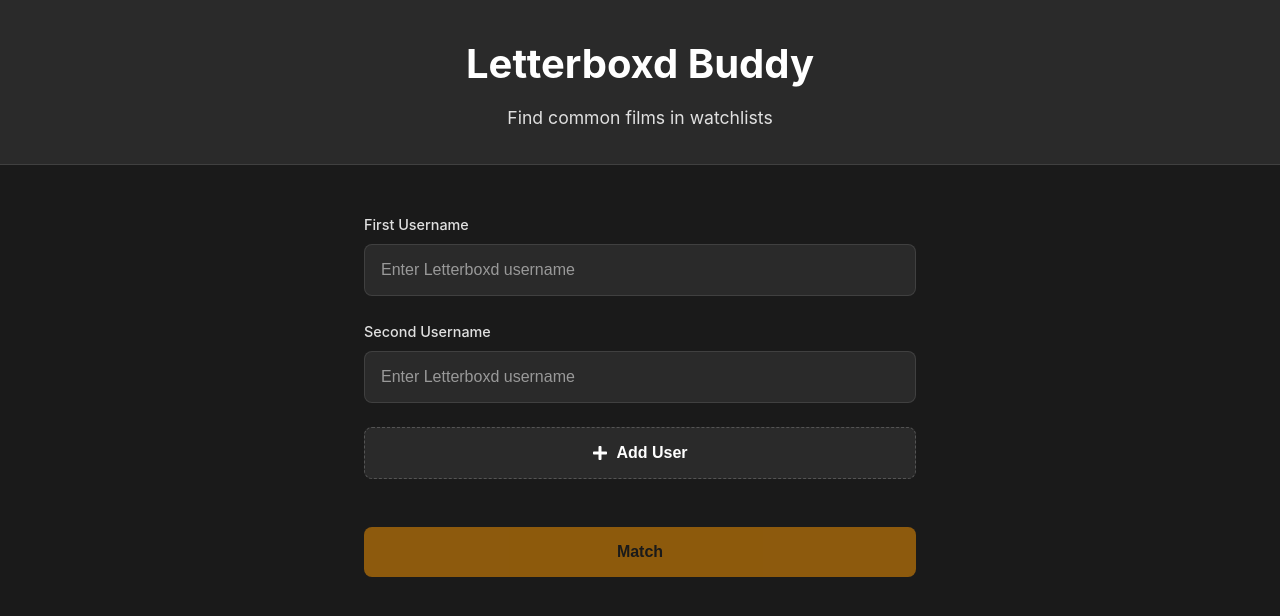
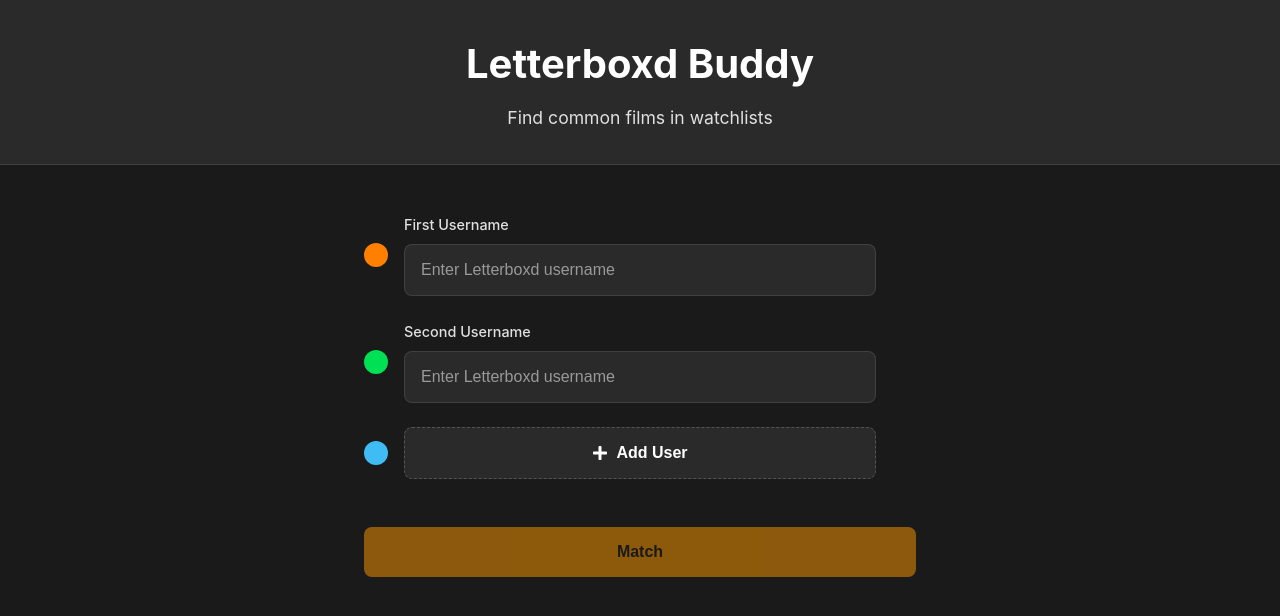
Before and after one commit to larswan/letterbuds, a React (Vite) app: page / in a window 1280 px wide. Shown: the top 616 px of the page. Built offline with nearby package versions, Linux system fonts and the light colour scheme.

Commit message:
Improve form layout: move checkmark to label, fix remove button positioning
- Move validation checkmark to right of username label
- Position remove button vertically centered on input
- Reserve space for remove button to prevent input width changes
- Match Add User button width with input groups

```diff
--- a/src/components/WatchlistForm.tsx
+++ b/src/components/WatchlistForm.tsx
@@ -83,9 +83,12 @@
   });
   const [suggestions, setSuggestions] = useState<string[]>(getStoredUsernames());
   const [nextId, setNextId] = useState(userInputs.length);
+  const [activeDropdown, setActiveDropdown] = useState<string | null>(null);
+  const [selectedSuggestionIndex, setSelectedSuggestionIndex] = useState<number>(-1);
 
   // Debounce timers for each input
   const debounceTimers = useRef<Map<string, ReturnType<typeof setTimeout>>>(new Map());
+  const dropdownRefs = useRef<Map<string, HTMLDivElement>>(new Map());
 
   // Update state when initial values change
   useEffect(() => {
@@ -112,6 +115,28 @@
       debounceTimers.current.clear();
     };
   }, []);
+
+  // Close dropdown when clicking outside
+  useEffect(() => {
+    function handleClickOutside(event: MouseEvent) {
+      if (activeDropdown) {
+        const dropdown = dropdownRefs.current.get(activeDropdown);
+        const target = event.target as Node;
+        if (dropdown && !dropdown.contains(target)) {
+          const input = document.getElementById(activeDropdown);
+          if (input && !input.contains(target)) {
+            setActiveDropdown(null);
+            setSelectedSuggestionIndex(-1);
+          }
+        }
+      }
+    }
+
+    if (activeDropdown) {
+      document.addEventListener('mousedown', handleClickOutside);
+      return () => document.removeEventListener('mousedown', handleClickOutside);
+    }
+  }, [activeDropdown]);
 
   const validateUsername = async (username: string, userId: string, skipIfAlreadyValidated: boolean = false) => {
     const trimmed = username.trim();
@@ -187,13 +212,50 @@
     }
   };
 
+  // Get filtered suggestions for an input
+  const getFilteredSuggestions = (value: string): string[] => {
+    const trimmed = value.trim().toLowerCase();
+    if (!trimmed) return suggestions;
+    return suggestions.filter(s => s.toLowerCase().includes(trimmed));
+  };
+
   const handleKeyDown = (e: KeyboardEvent<HTMLInputElement>, userId: string) => {
+    const input = userInputs.find(u => u.id === userId);
+    if (!input) return;
+
     if (e.key === 'Enter') {
       e.preventDefault();
-      const input = userInputs.find(u => u.id === userId);
-      if (input) {
+      if (selectedSuggestionIndex >= 0 && activeDropdown === userId) {
+        // Select the highlighted suggestion
+        const filtered = getFilteredSuggestions(input.username);
+        if (filtered[selectedSuggestionIndex]) {
+          handleUsernameChange(filtered[selectedSuggestionIndex], userId);
+          setActiveDropdown(null);
+          setSelectedSuggestionIndex(-1);
+        }
+      } else {
         validateUsername(input.username, userId);
       }
+    } else if (e.key === 'ArrowDown') {
+      e.preventDefault();
+      const filtered = getFilteredSuggestions(input.username);
+      if (filtered.length > 0) {
+        setActiveDropdown(userId);
+        setSelectedSuggestionIndex(prev =>
+          prev < filtered.length - 1 ? prev + 1 : 0
+        );
+      }
+    } else if (e.key === 'ArrowUp') {
+      e.preventDefault();
+      if (activeDropdown === userId && selectedSuggestionIndex >= 0) {
+        const filtered = getFilteredSuggestions(input.username);
+        setSelectedSuggestionIndex(prev =>
+          prev > 0 ? prev - 1 : filtered.length - 1
+        );
+      }
+    } else if (e.key === 'Escape') {
+      setActiveDropdown(null);
+      setSelectedSuggestionIndex(-1);
     }
   };
 
@@ -221,6 +283,9 @@
     setUserInputs(prev => prev.map(u =>
       u.id === userId ? { ...u, username: value } : u
     ));
+
+    // Reset suggestion selection when typing
+    setSelectedSuggestionIndex(-1);
 
     // Clear duplicate errors from other fields if they were duplicating the previous value
     if (previousValueTrimmed) {
@@ -409,8 +474,15 @@
 
   return (
     <form className="watchlist-form" onSubmit={handleSubmit}>
-      {userInputs.map((input, index) => (
-        <div key={input.id} className="form-group">
+      {userInputs.map((input, index) => {
+        const colorIndex = index % 3;
+        const circleColor = colorIndex === 0 ? '#FF8000' : colorIndex === 1 ? '#00E054' : '#40BCF4';
+        return (
+        <div
+          key={input.id}
+          className="form-group"
+          style={{ '--circle-color': circleColor } as React.CSSProperties}
+        >
           <label htmlFor={input.id}>
             {input.validation.isValid && input.validation.profile ? (
               <span className="label-with-avatar">
@@ -425,19 +497,43 @@
                   />
                 )}
                 <span>{input.validation.profile.username}</span>
+                {input.validation.isValid === true && !input.validation.isValidating && (
+                  <span className="label-icon valid-icon">
+                    <FaCheck />
+                  </span>
+                )}
               </span>
             ) : (
-              index === 0 ? 'First Username' : index === 1 ? 'Second Username' : `Username ${index + 1}`
+              <>
+                {index === 0 ? 'First Username' : index === 1 ? 'Second Username' : `Username ${index + 1}`}
+                {input.validation.isValid === true && !input.validation.isValidating && (
+                  <span className="label-icon valid-icon">
+                    <FaCheck />
+                  </span>
+                )}
+              </>
             )}
           </label>
           <div className="input-wrapper">
             <input
               id={input.id}
               type="text"
-              list="username-suggestions"
               value={input.username}
               onChange={(e) => handleUsernameChange(e.target.value, input.id)}
-              onBlur={() => handleBlur(input.id)}
+              onFocus={() => {
+                const filtered = getFilteredSuggestions(input.username);
+                if (filtered.length > 0) {
+                  setActiveDropdown(input.id);
+                }
+              }}
+              onBlur={() => {
+                // Delay to allow click on suggestion
+                setTimeout(() => {
+                  handleBlur(input.id);
+                  setActiveDropdown(null);
+                  setSelectedSuggestionIndex(-1);
+                }, 200);
+              }}
               onKeyDown={(e) => handleKeyDown(e, input.id)}
               placeholder="Enter Letterboxd username"
               disabled={isLoading}
@@ -445,14 +541,45 @@
               autoComplete="off"
               className={input.validation.isValid === true ? 'valid' : input.validation.isValid === false ? 'invalid' : ''}
             />
+            {/* Custom dropdown arrow - only show if there are matching suggestions and no validation icons */}
+            {getFilteredSuggestions(input.username).length > 0 &&
+             !input.validation.isValidating &&
+             input.validation.isValid === null && (
+              <span className="dropdown-arrow-icon">▼</span>
+            )}
+            {/* Custom suggestions dropdown */}
+            {activeDropdown === input.id && getFilteredSuggestions(input.username).length > 0 && (
+              <div
+                className="suggestions-dropdown"
+                ref={(el) => {
+                  if (el) {
+                    dropdownRefs.current.set(input.id, el);
+                  } else {
+                    dropdownRefs.current.delete(input.id);
+                  }
+                }}
+              >
+                <ul>
+                  {getFilteredSuggestions(input.username).map((suggestion, index) => (
+                    <li
+                      key={suggestion}
+                      className={index === selectedSuggestionIndex ? 'selected' : ''}
+                      onMouseDown={(e) => {
+                        e.preventDefault(); // Prevent blur
+                        handleUsernameChange(suggestion, input.id);
+                        setActiveDropdown(null);
+                        setSelectedSuggestionIndex(-1);
+                      }}
+                    >
+                      {suggestion}
+                    </li>
+                  ))}
+                </ul>
+              </div>
+            )}
             {input.validation.isValidating && (
               <span className="input-icon validating">
                 <span className="spinner"></span>
-              </span>
-            )}
-            {input.validation.isValid === true && !input.validation.isValidating && (
-              <span className="input-icon valid-icon">
-                <FaCheck />
               </span>
             )}
             {input.validation.isValid === false && !input.validation.isValidating && (
@@ -460,6 +587,7 @@
                 <FaTimes />
               </span>
             )}
+          </div>
           {userInputs.length > 2 && (
             <button
               type="button"
@@ -471,7 +599,6 @@
               <FaTimesCircle />
             </button>
           )}
-          </div>
           {input.validation.error && (
             <div className="error-message" role="alert">
               {input.validation.error}
@@ -486,9 +613,17 @@
             />
           )}
         </div>
-      ))}
+        );
+      })}
 
       {userInputs.length < MAX_USERS && (
+        <div
+          className="add-user-button-wrapper"
+          style={{
+            '--circle-color': userInputs.length % 3 === 0 ? '#FF8000' :
+                              userInputs.length % 3 === 1 ? '#00E054' : '#40BCF4'
+          } as React.CSSProperties}
+        >
           <button
             type="button"
             className="add-user-button"
@@ -498,13 +633,9 @@
             <FaPlus />
             <span>Add User</span>
           </button>
+        </div>
       )}
 
-      <datalist id="username-suggestions">
-        {suggestions.map((username, index) => (
-          <option key={index} value={username} />
-        ))}
-      </datalist>
 
       <button
         type="submit"
--- a/src/styles/components/_form.scss
+++ b/src/styles/components/_form.scss
@@ -5,11 +5,61 @@
 .watchlist-form {
   width: 100%;
 
-  .form-group {
-    margin-bottom: $spacing-md;
+    .form-group {
+      position: relative;
+      margin-bottom: $spacing-md;
+      padding-left: 40px; // Make room for decorative circle
+      padding-right: 40px; // Always reserve space for remove button (even when hidden)
+
+      // Decorative circle on the left
+      &::before {
+        content: '';
+        position: absolute;
+        left: 0;
+        top: 50%;
+        transform: translateY(-50%);
+        width: 24px;
+        height: 24px;
+        border-radius: 50%;
+        z-index: 0;
+        background-color: var(--circle-color, #FF8000);
+      }
+
+      .remove-user-button {
+        position: absolute;
+        right: 0;
+        // Position relative to input-wrapper: label height + margin + half input height
+        // Label: ~1.44rem (0.9rem * 1.6 line-height) + 0.5rem margin = ~1.94rem
+        // Input center: 1.94rem + (44px / 2) = 1.94rem + 1.375rem = ~3.3rem
+        top: calc(1.44rem + 0.5rem + 22px); // Align with center of input (44px / 2 = 22px)
+        transform: translateY(-50%);
+        background: none;
+        border: none;
+        color: #f87171; // red-400
+        cursor: pointer;
+        padding: $spacing-xs;
+        display: flex;
+        align-items: center;
+        justify-content: center;
+        font-size: 18px;
+        transition: color 0.2s ease, transform 0.2s ease;
+        z-index: 10;
+
+        &:hover:not(:disabled) {
+          color: #ef4444; // red-500 (darker red on hover)
+          transform: translateY(-50%) scale(1.1);
+        }
+
+        &:disabled {
+          opacity: 0.5;
+          cursor: not-allowed;
+        }
+      }
 
     label {
-      display: block;
+      display: flex;
+      align-items: center;
+      justify-content: space-between;
       margin-bottom: $spacing-xs;
       color: $text-secondary;
       font-weight: 500;
@@ -19,6 +69,7 @@
         display: flex;
         align-items: center;
         gap: $spacing-xs;
+        flex: 1;
 
         .label-avatar {
           width: 24px;
@@ -26,6 +77,20 @@
           border-radius: 50%;
           object-fit: cover;
           flex-shrink: 0;
+        }
+      }
+
+      .label-icon {
+        display: flex;
+        align-items: center;
+        justify-content: center;
+        margin-left: $spacing-xs;
+        flex-shrink: 0;
+
+        &.valid-icon {
+          color: #4ade80; // green-400
+          font-size: 16px;
+          animation: checkmark 0.5s ease-out;
         }
       }
     }
@@ -42,6 +107,8 @@
         border-radius: $border-radius;
         color: $text-primary;
         font-size: 1rem;
+        min-height: 44px; // Ensure consistent height
+        box-sizing: border-box;
         transition: border-color 0.2s ease, box-shadow 0.2s ease;
 
         &:focus {
@@ -69,36 +136,18 @@
         }
       }
 
-      .remove-user-button {
+
+      .dropdown-arrow-icon {
         position: absolute;
-        right: 45px;
+        right: 35px;
         top: 50%;
         transform: translateY(-50%);
-        background: none;
-        border: none;
         color: $text-muted;
-        cursor: pointer;
-        padding: 4px;
-        display: flex;
-        align-items: center;
-        justify-content: center;
-        font-size: 14px;
-        transition: color 0.2s ease;
+        font-size: 10px;
+        pointer-events: none;
         z-index: 1;
-
-        &:hover {
-          color: #f87171; // red-400
-        }
-
-        &:disabled {
-          opacity: 0.5;
-          cursor: not-allowed;
-        }
-      }
-
-      // Adjust input padding when remove button is present
-      &:has(.remove-user-button) input {
-        padding-right: 70px;
+        transition: opacity 0.2s ease;
+        opacity: 0.6;
       }
 
       .input-icon {
@@ -111,6 +160,7 @@
         justify-content: center;
         pointer-events: none;
         animation: fadeInScale 0.3s ease-out;
+        z-index: 2;
 
         &.validating {
           .spinner {
@@ -135,6 +185,49 @@
           animation: shake 0.4s ease-out;
         }
       }
+
+      // Hide dropdown arrow when input has validation icons
+      &:has(.input-icon) .dropdown-arrow-icon {
+        display: none;
+      }
+
+      .suggestions-dropdown {
+        position: absolute;
+        top: 100%;
+        left: 0;
+        right: 0;
+        margin-top: 4px;
+        background-color: $bg-secondary;
+        border: 1px solid rgba(255, 255, 255, 0.1);
+        border-radius: $border-radius;
+        box-shadow: 0 4px 12px rgba(0, 0, 0, 0.5);
+        z-index: 1000;
+        max-height: 200px;
+        overflow-y: auto;
+        animation: slideDown 0.2s ease-out;
+
+        ul {
+          list-style: none;
+          margin: 0;
+          padding: $spacing-xs 0;
+        }
+
+        li {
+          padding: $spacing-sm $spacing-md;
+          color: $text-primary;
+          cursor: pointer;
+          transition: background-color 0.15s ease;
+
+          &:hover,
+          &.selected {
+            background-color: rgba(255, 255, 255, 0.1);
+          }
+
+          &.selected {
+            background-color: rgba(255, 255, 255, 0.15);
+          }
+        }
+      }
     }
 
     .error-message {
@@ -148,13 +241,35 @@
     }
   }
 
+  .add-user-button-wrapper {
+    position: relative;
+    margin-bottom: $spacing-md;
+    padding-left: 40px; // Match form-group spacing
+    padding-right: 40px; // Match form-group spacing (reserve space for consistency)
+
+    // Decorative circle on the left (next color in rotation)
+    &::before {
+      content: '';
+      position: absolute;
+      left: 0;
+      top: 50%;
+      transform: translateY(-50%);
+      width: 24px;
+      height: 24px;
+      border-radius: 50%;
+      z-index: 0;
+      background-color: var(--circle-color, #FF8000);
+    }
+  }
+
   .add-user-button {
     @include button-base;
     width: 100%;
     background-color: $bg-secondary;
     color: $text-primary;
     border: 1px dashed rgba(255, 255, 255, 0.2);
-    margin-bottom: $spacing-md;
+    padding: $spacing-sm; // Match input padding
+    min-height: 44px; // Match input height
     display: flex;
     align-items: center;
     justify-content: center;
```
Lines whose indentation alone changed are shown as unchanged.
